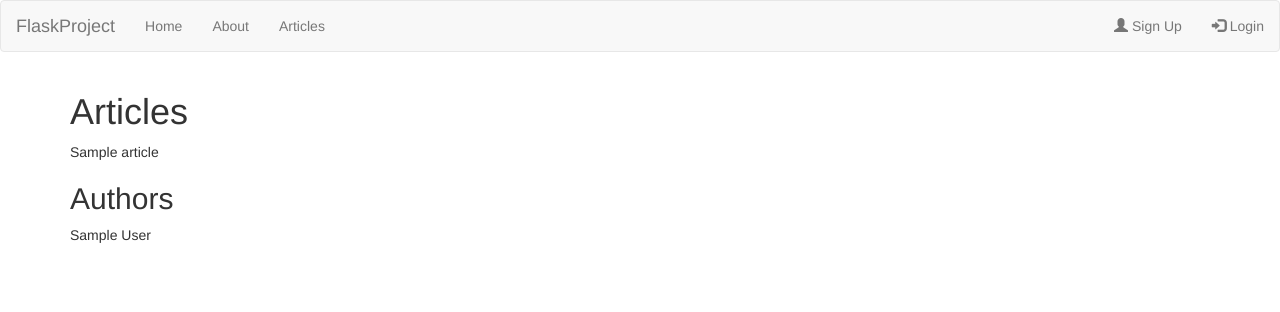
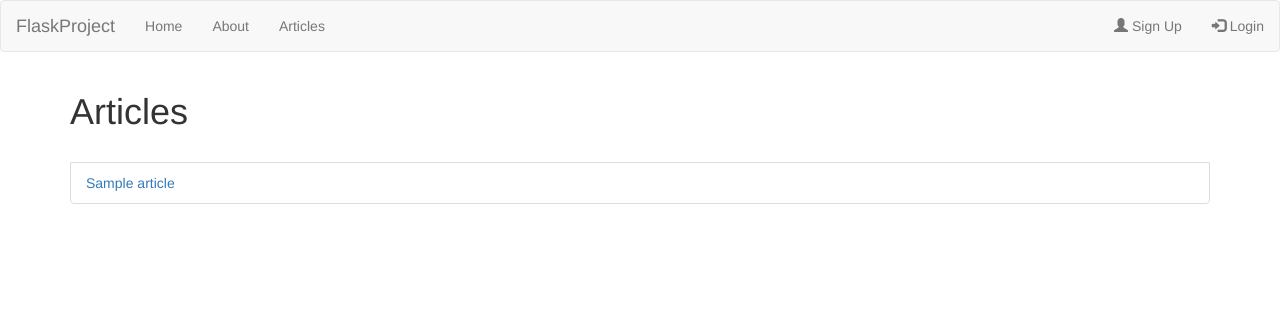
Before and after one commit to hkussie/Python-Flask-Application, a Flask app: template Templates/articles.html in a window 1280 px wide. Shown: the top 312 px of the page. Run offline with Flask 2, Linux system fonts and the light colour scheme; the template is opened without the code that fills it: most values are stand-ins (such as "Sample title", 1, 10 or a date in 2020); some libraries are stand-ins or nearby versions.

Commit message:
Add Columns to articles.html Page

```diff
--- a/Templates/articles.html
+++ b/Templates/articles.html
@@ -2,11 +2,16 @@
 
 {% block body %}
    <h1>Articles</h1>
+ <ul class="list-group">
    {% for article in articles %}
-     {{article.title}}
+   <br>
+     <li class="list-group-item"><a href="articles/{{article.id}}">{{article.title}}</a></li>
    {% endfor %}
+ </ul>
+   <!--
    <h2>Authors</h2>
    {% for article in articles %}
      {{article.author}}
    {% endfor %}
+   !-->
 {% endblock %}
```
